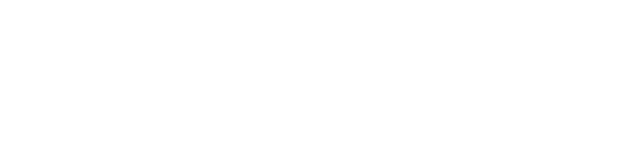
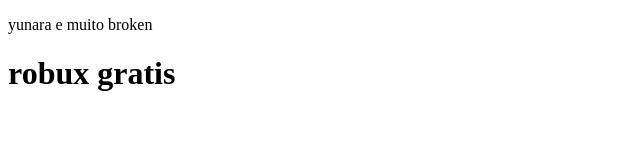
Before and after one commit to galackzaza/Arthur, a plain HTML site: page index.html in a window 1280 px wide. Shown: the whole page, without its empty margins (0-640 px from the left). Drawn offline with Linux system fonts and the light colour scheme.

Commit message:
coloquei varias coisas

```diff
--- a/index.html
+++ b/index.html
@@ -3,9 +3,10 @@
 <head>
     <meta charset="UTF-8">
     <meta name="viewport" content="width=device-width, initial-scale=1.0">
-    <title>Document</title>
+    <title>Aula De Programação</title>
 </head>
 <body>
-
+    <p>yunara e muito broken</p>
+    <h1>robux gratis</h1>
 </body>
 </html>
```
